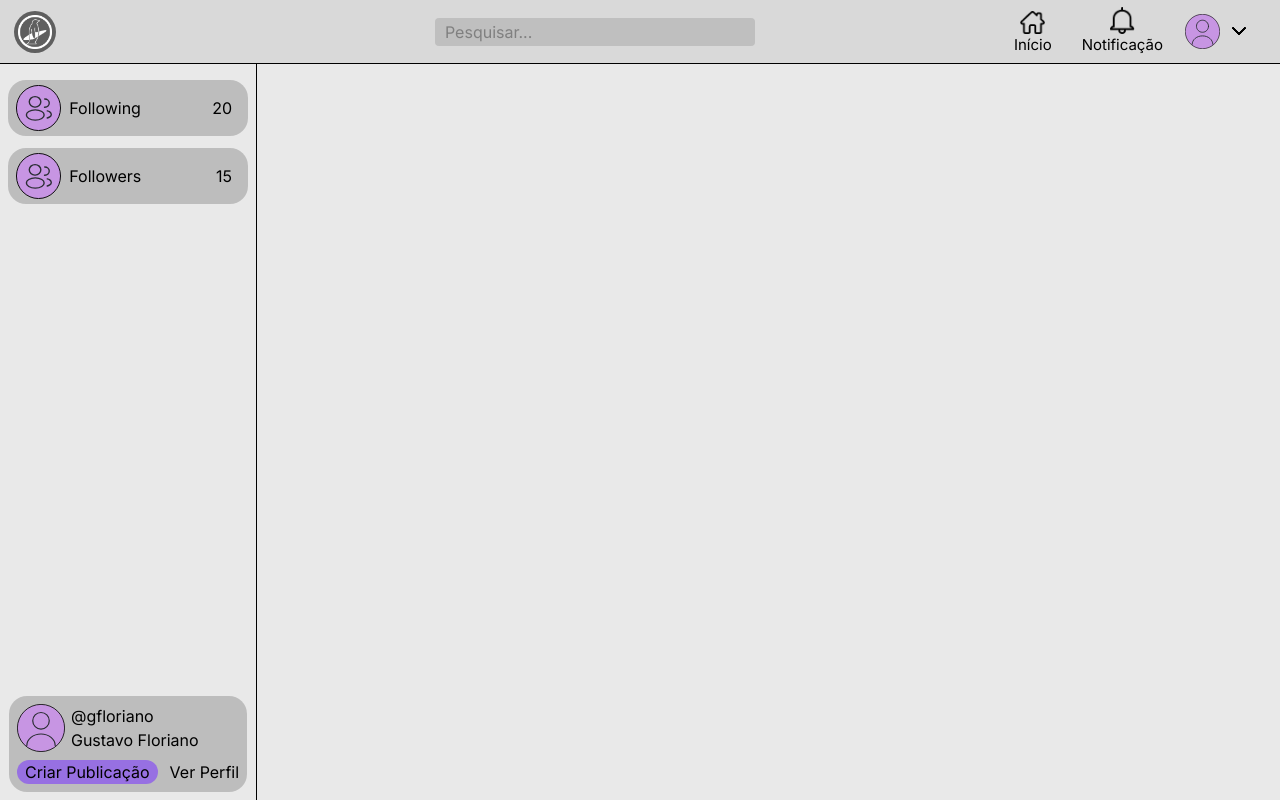
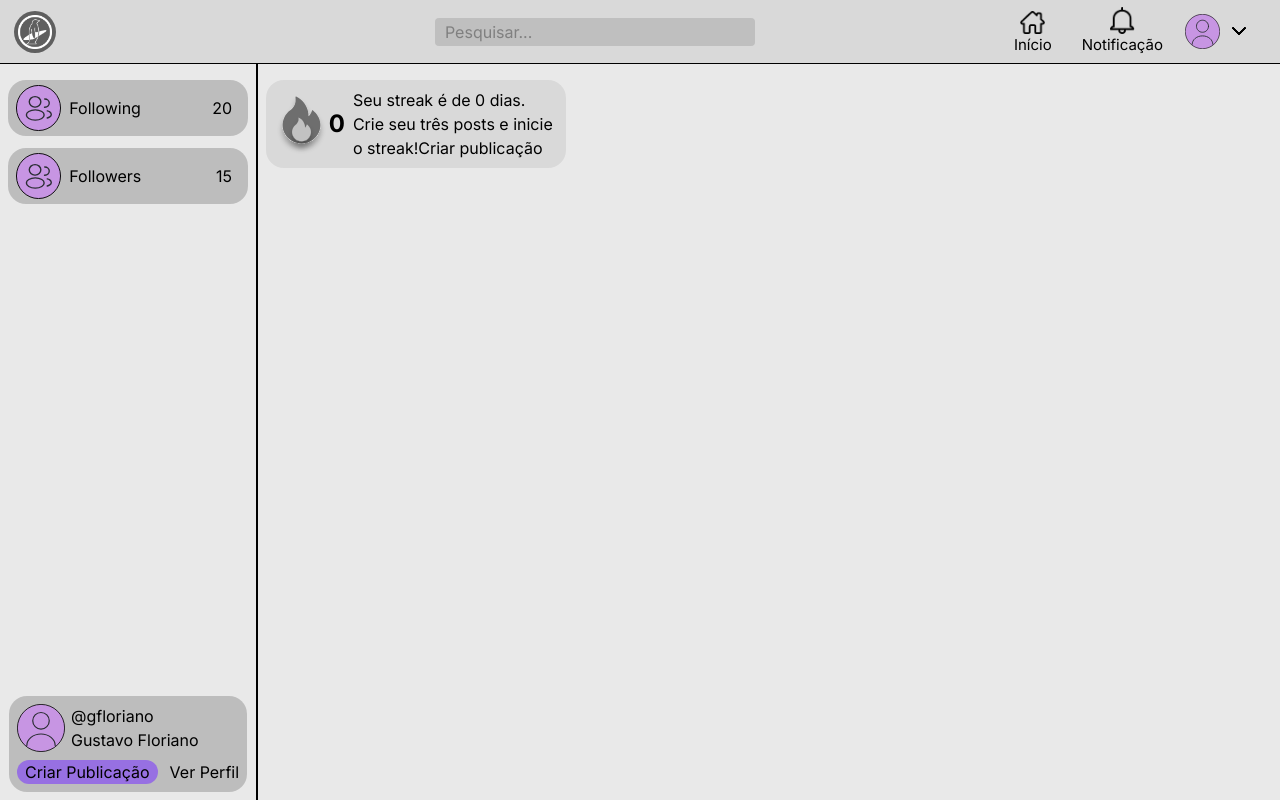
Before and after one commit to catolica-faculdade/pinguin-project, a React (Vite) app: page /profile in a window 1280 px wide. Built offline with nearby package versions, Linux system fonts and the light colour scheme.

Commit message:
feat: add streak component

```diff
--- a/src/Pages/Profile.jsx
+++ b/src/Pages/Profile.jsx
@@ -2,6 +2,7 @@ import React from 'react';
 import NavBar from '../components/NavBar';
 import Tab from '../components/Tab';
 import MyUser from '../components/MyUser';
+import Streak from '../components/Streak';
 
 function Profile() {
     // conversa com a api aqui
@@ -32,8 +33,10 @@ function Profile() {
                 <div>
 
                 </div>
-                <div>
-
+                <div className='flex flex-col gap-3 justify-between items-center pt-4 p-2 border-black border-l'>
+                    <div>
+                        <Streak/>
+                    </div>
                 </div>
             </section>
         </section>
--- /dev/null
+++ b/src/components/Streak.jsx
@@ -0,0 +1,21 @@
+function Streak(){
+
+    const streak = 0;
+
+    return(
+        <div className="flex justify-center items-center bg-navbar rounded-[18px] max-w-75 p-2 gap-2">
+            <div className="flex items-center">
+                <img className="w-30" src="/src/assets/images/streak-0-days.svg"></img>
+                <p className="text-2xl font-bold">{streak}</p>
+            </div>
+            <div className="flex flex-col">
+                <p>Seu streak é de {streak} dias.</p>
+                <div className="flex-1">
+                    <p>Crie seu três posts e inicie o streak!<button><p>Criar publicação</p></button></p>
+                </div>
+            </div>
+        </div>
+    );
+}
+
+export default Streak;
```
